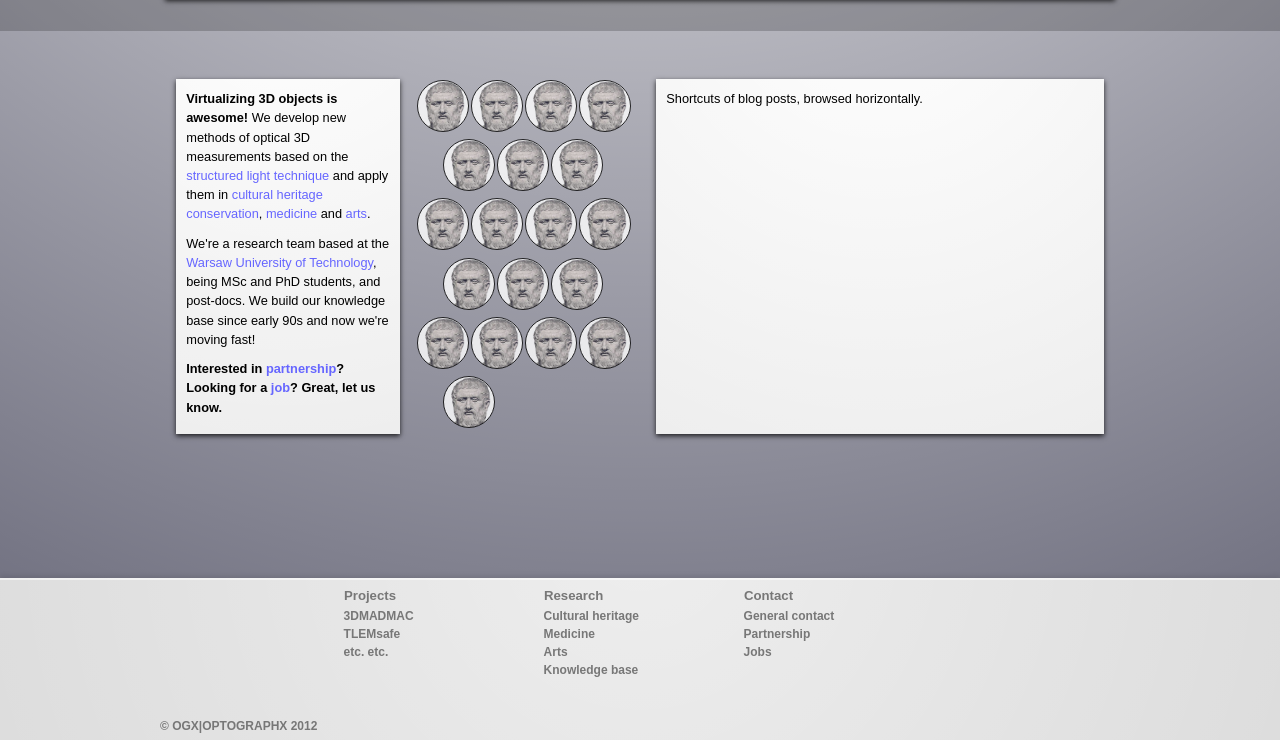
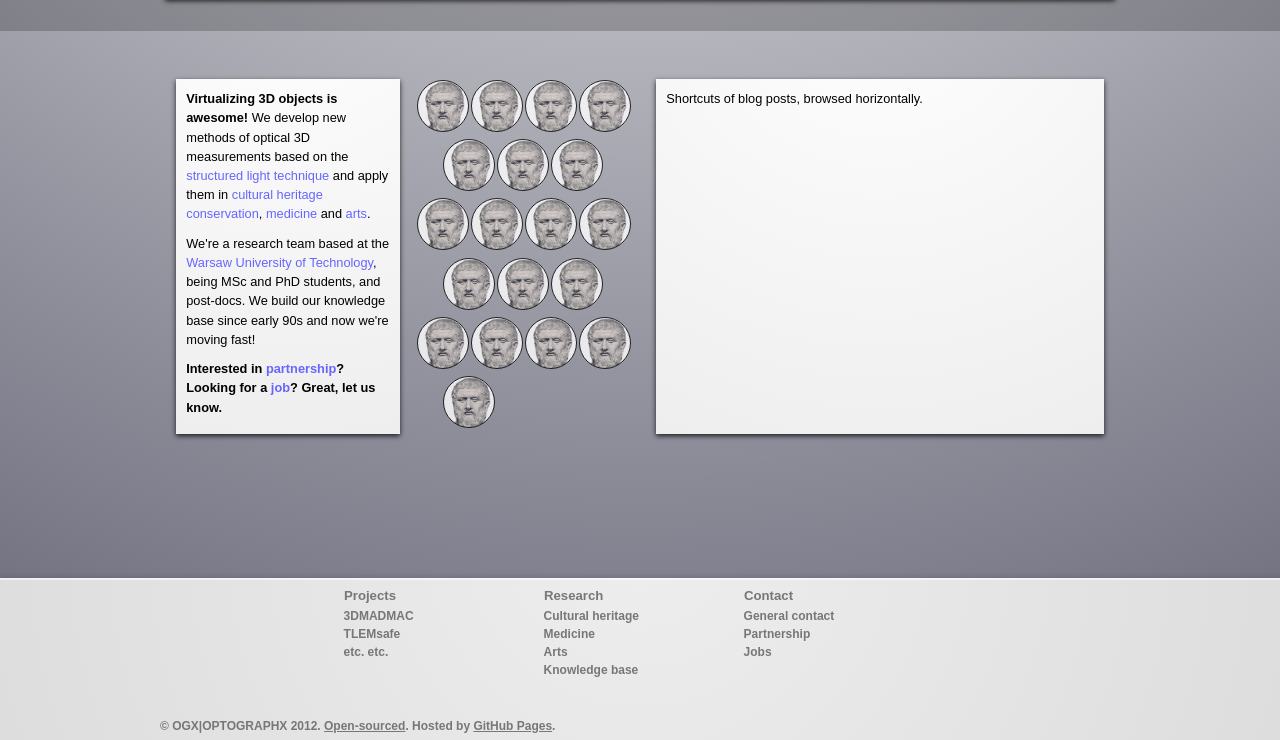
Before and after one commit to malleor/ogx-test-layout, a plain HTML site: page index2.html in a window 1280 px wide. Shown: the part 669-1409 px from the top of the page. Drawn offline with Linux system fonts and the light colour scheme.

Commit message:
Links to source and GitHub Pages.

```diff
--- a/index2.html
+++ b/index2.html
@@ -90,7 +90,7 @@
 				</div>
 			</nav>
 			<footer>
-				&copy; OGX|OPTOGRAPHX 2012
+				&copy; OGX|OPTOGRAPHX 2012. <a href="https://github.com/malleor/ogx-test-layout">Open-sourced</a>. Hosted by <a href="http://pages.github.com/">GitHub Pages</a>.
 			</footer>
 		</div>
 	</div>
```
